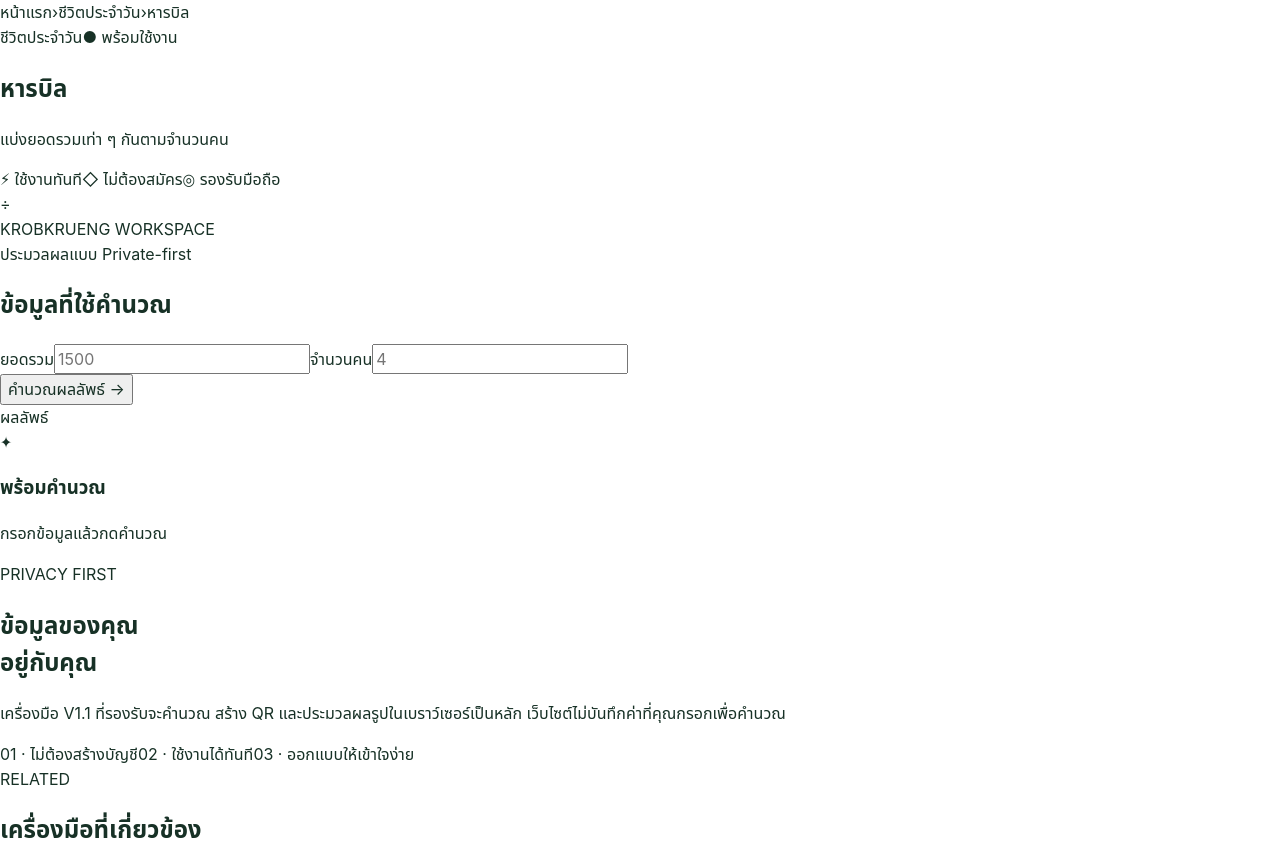
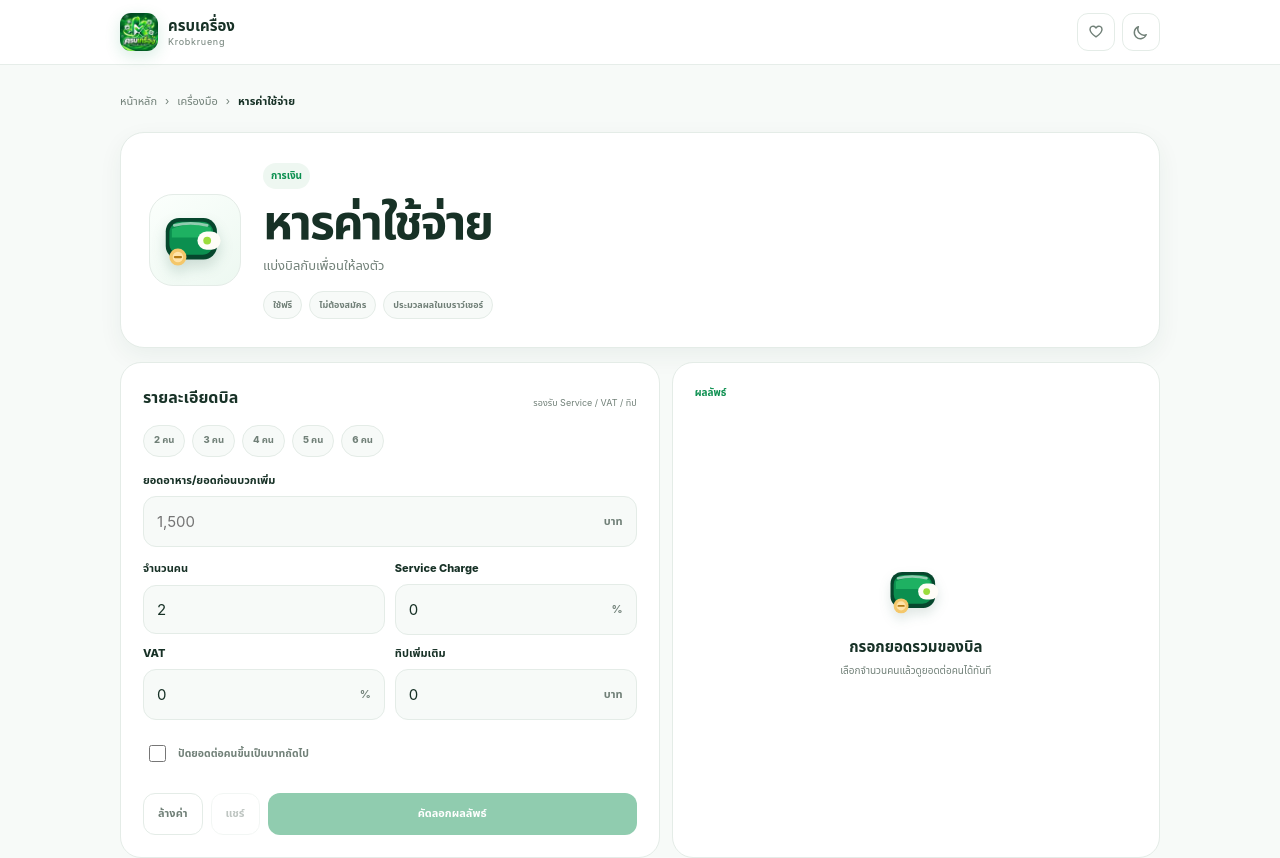
Before and after one commit to UnknownCode-2026/krobkrueng, a Next.js app: page /tools/split-bill in a window 1280 px wide. Shown: the top 858 px of the page. Built offline with nearby package versions, Linux system fonts and the light colour scheme.

Commit message:
feat: add V1.7 split-bill tool page

```diff
--- /dev/null
+++ b/app/tools/split-bill/page.tsx
@@ -0,0 +1,18 @@
+import type { Metadata } from "next";
+import ToolPageClient from "../../../components/tools/ToolPageClient";
+
+export const metadata: Metadata = {
+  title: "หารค่าใช้จ่าย / หารบิลออนไลน์ ฟรี — ครบเครื่อง",
+  description: "หารค่าใช้จ่ายต่อคน พร้อม Service Charge, VAT, ทิป และตัวเลือกปัดยอด ใช้งานฟรีบนมือถือ",
+  alternates: { canonical: "/tools/split-bill" },
+  openGraph: {
+    title: "หารค่าใช้จ่าย / หารบิลออนไลน์ ฟรี — ครบเครื่อง",
+    description: "หารค่าใช้จ่ายต่อคน พร้อม Service Charge, VAT, ทิป และตัวเลือกปัดยอด ใช้งานฟรีบนมือถือ",
+    url: "/tools/split-bill",
+    images: ["/krobkrueng-logo.webp"],
+  },
+};
+
+export default function ToolPage() {
+  return <ToolPageClient kind="split-bill" />;
+}
```
